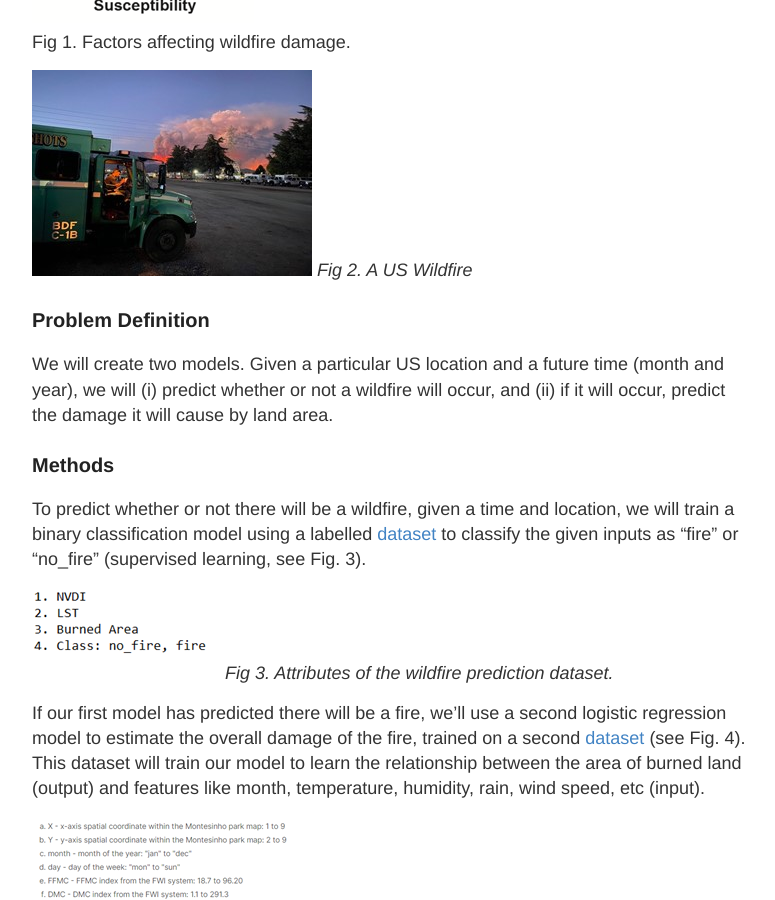
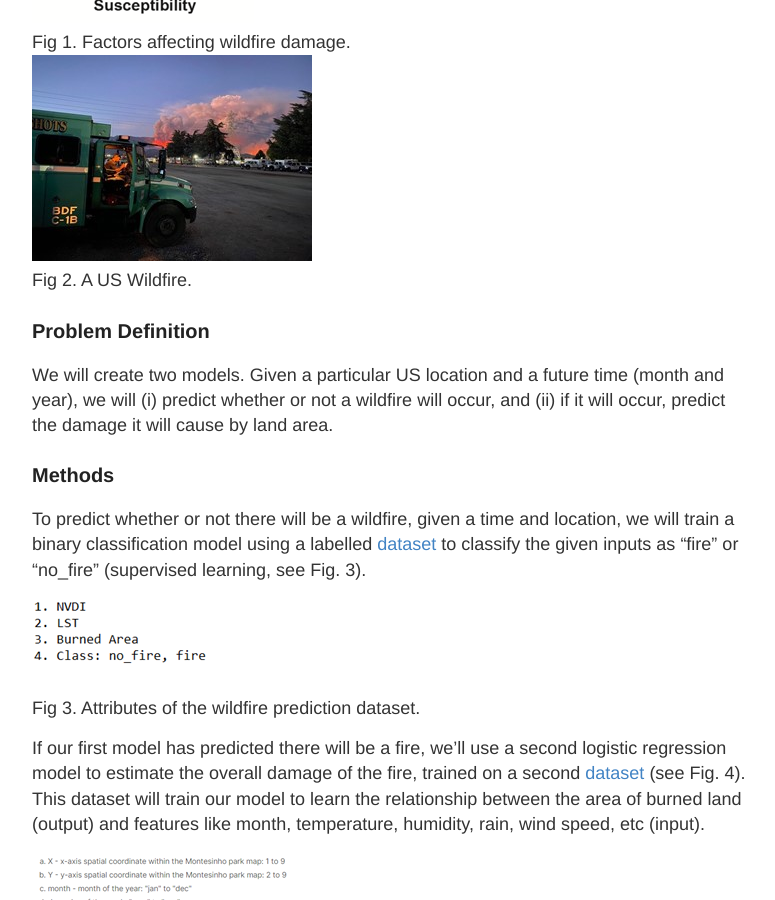
Before and after one commit to ragrawal4545/ragrawal4545.github.io, a Jekyll site: the page built from cs4641.md, in a window 1280 px wide and 900 px high, scrolled down 608 px. Shown: the whole window, without its empty margins (248-1023 px from the left). Built offline with Jekyll 4.4.1, drawn with Linux system fonts in a browser that asks for light colours.

Commit message:
captions!

```diff
--- a/cs4641.md
+++ b/cs4641.md
@@ -12,8 +12,7 @@ Remote sensing data, as well as information about past wildfires, meteorological
 
 {% include image.html url="\images\wildfire_risk.png" description="Fig 1. Factors affecting wildfire damage." %}
 
-![](\images\image_wildfire.jpg)
-*Fig 2. A US Wildfire*
+{% include image.html url="\images\image_wildfire.jpg" description="Fig 2. A US Wildfire." %}
 
 ### Problem Definition
 
@@ -23,14 +22,11 @@ We will create two models. Given a particular US location and a future time (mon
 
 To predict whether or not there will be a wildfire, given a time and location, we will train a binary classification model using a labelled [dataset](https://github.com/ouladsayadyounes/WildFires/blob/master/WildFires_DataSet.csv) to classify the given inputs as “fire” or “no_fire” (supervised learning, see Fig. 3).
 
-
-![](\images\prediction_attributes.png)
-*Fig 3. Attributes of the wildfire prediction dataset.*
+{% include image.html url="\images\prediction_attributes.png" description="Fig 3. Attributes of the wildfire prediction dataset."%}
 
 If our first model has predicted there will be a fire, we’ll use a second logistic regression model to estimate the overall damage of the fire, trained on a second [dataset](https://www.kaggle.com/elikplim/forest-fires-data-set) (see Fig. 4). This dataset will train our model to learn the relationship between the area of burned land (output) and features like month, temperature, humidity, rain, wind speed, etc (input).
 
-![](\images\risk_attributes.png)
-*Fig 4. Attributes of the wildfire risk calculation dataset.*
+{% include image.html url="\images\risk_attributes.png" description="Fig 4. Attributes of the wildfire risk calculation dataset."%}
 
 
 In the final product, the user will be able to simply enter their location and time. The NDVI index, LST index, and features like historic temperature, humidity, wind conditions, etcand can be determined using the given time and location via web-scraping. These will then be vectorized to be fed into the two models along with the inputs.
```
